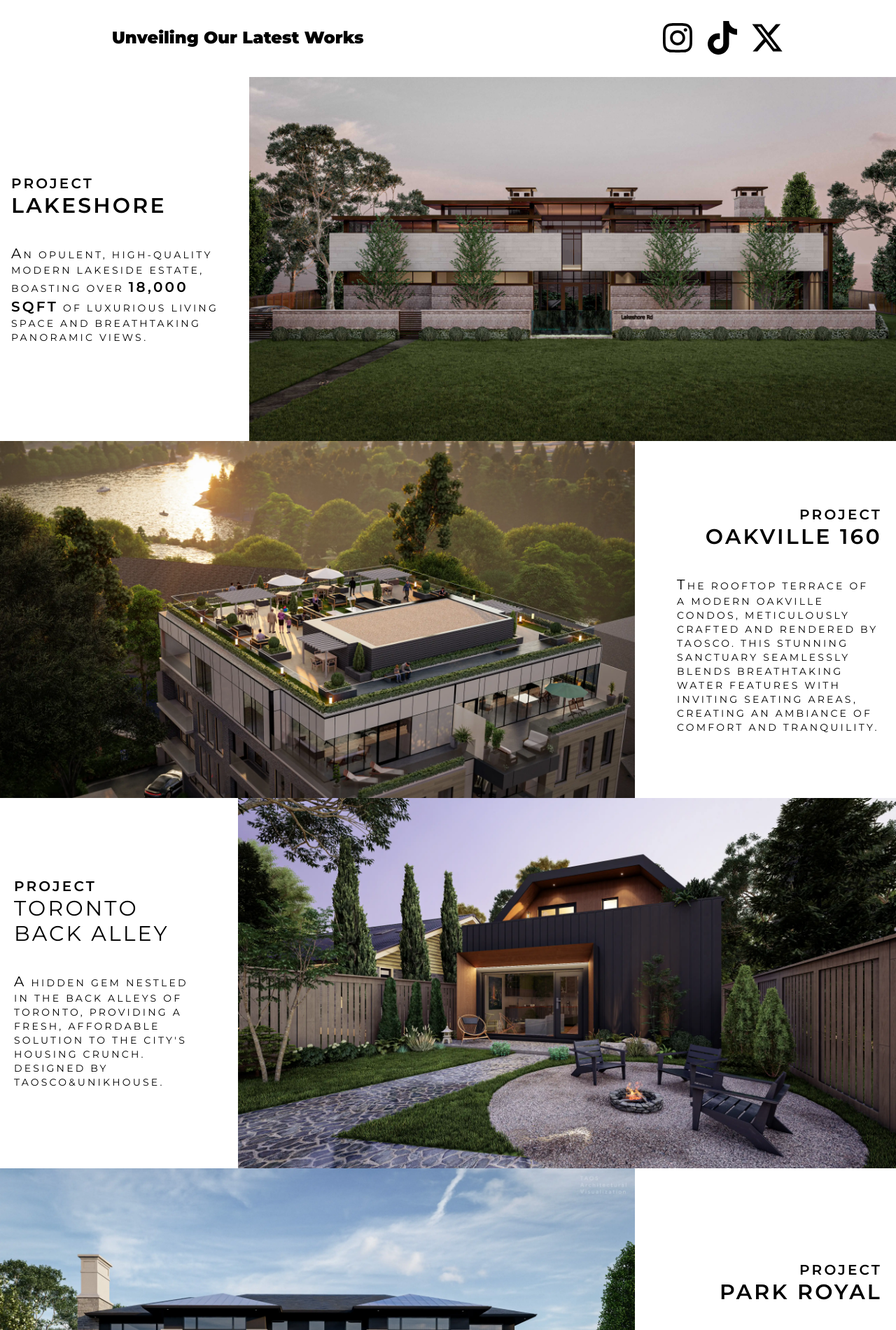
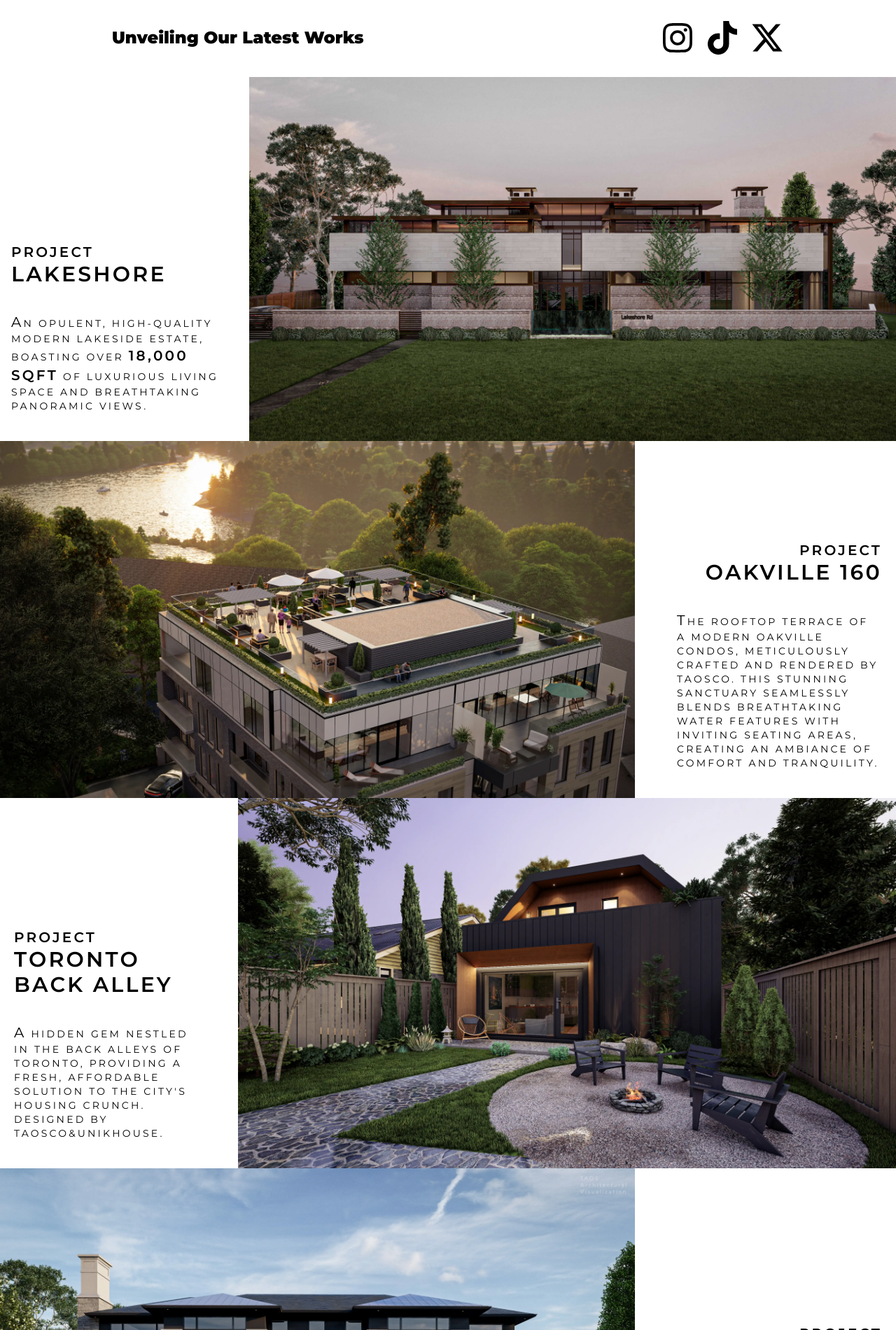
Before and after one commit to QuanZzz/taos-profolio, a Next.js app: page / in a window 1280 px wide. Shown: the part 900-2800 px from the top of the page at 70% size. Built offline with nearby package versions, Linux system fonts and the light colour scheme.

Commit message:
layout tweaks

```diff
--- a/src/components/Header.js
+++ b/src/components/Header.js
@@ -16,16 +16,17 @@ export const Header = () => {
       </Link>
       <div className="flex items-center font-montserrat">
         <nav className="bg-transparent flex items-center">
+          <div className="flex items-center mx-auto w-full px-2.5 text-xs md:text-base">
+            <Link href="/projects" className="hover:text-[#ba9974]">
+              Projects
+            </Link>
+          </div>
+        </nav>
+
+        <nav className="bg-transparent flex items-center">
           <div className="flex items-center mx-auto w-full px-2.5 text-xs md:text-base md:mr-4">
             <Link href="/contact-us" className="hover:text-[#ba9974]">
               Contact us
-            </Link>
-          </div>
-        </nav>
-        <nav className="bg-transparent flex items-center">
-          <div className="flex items-center mx-auto w-full px-2.5 text-xs md:text-base">
-            <Link href="/projects" className="hover:text-[#ba9974]">
-              Projects
             </Link>
           </div>
         </nav>
--- a/src/components/HighlightSection.js
+++ b/src/components/HighlightSection.js
@@ -2,8 +2,8 @@ import { Typography } from "./Typography";
 
 export const HightlightSection = () => (
   <>
-    <div className="flex flex-col md:flex-row items-center bg-white">
-      <div className="py-16 md:py-0 w-full md:w-3/12 min-w-[300px] md:max-w-[400px] flex flex-col md:ml-4 font-montserrat tracking-[0.2rem] uppercase">
+    <div className="flex flex-col md:flex-row items-center md:items-end bg-white">
+      <div className="py-16 md:py-10 w-full md:w-3/12 min-w-[300px] md:max-w-[400px] flex flex-col md:ml-4 font-montserrat tracking-[0.2rem] uppercase">
         <Typography
           semiBold={true}
           className="mx-16 md:mx-0 text-xl md:max-w-[300px] w-full text-left"
@@ -28,11 +28,11 @@ export const HightlightSection = () => (
       </div>
     </div>
 
-    <div className="flex flex-col md:flex-row items-center bg-white">
+    <div className="flex flex-col md:flex-row items-center md:items-end bg-white">
       <div className="md:pr-10 pb-10 md:pb-0">
         <img src="/images/20.webp" />
       </div>
-      <div className="py-16 md:py-0 w-full w-3/12 min-w-[300px] max-w-[400px] md:px-5 flex flex-col md:items-end font-montserrat tracking-[0.2rem] uppercase">
+      <div className="py-16 md:py-10 w-full w-3/12 min-w-[300px] max-w-[400px] md:px-5 flex flex-col md:items-end font-montserrat tracking-[0.2rem] uppercase">
         <Typography
           semiBold={true}
           className="mx-16 md:mx-0 text-xl md:max-w-[300px] w-full text-left md:text-right"
@@ -56,8 +56,8 @@ export const HightlightSection = () => (
     </div>
 
     {/* remove opacity if needed */}
-    <div className="flex flex-col md:flex-row items-center bg-white">
-      <div className="py-16 w-full md:w-3/12 min-w-[300px] md:max-w-[400px] md:px-5 flex flex-col md:items-center font-montserrat tracking-[0.2rem] uppercase">
+    <div className="flex flex-col md:flex-row items-center md:items-end bg-white">
+      <div className="py-16 md:py-10 w-full md:w-3/12 min-w-[300px] md:max-w-[400px] md:px-5 flex flex-col md:items-center font-montserrat tracking-[0.2rem] uppercase">
         <Typography
           semiBold={true}
           className="mx-16 md:mx-0 text-xl md:max-w-[300px] w-full text-left"
@@ -65,7 +65,7 @@ export const HightlightSection = () => (
           Project
         </Typography>
         <Typography
-          semiBoldbold={true}
+          semiBold={true}
           className="mx-16 md:mx-0 text-3xl md:max-w-[300px] pb-4"
         >
           Toronto Back Alley
@@ -81,11 +81,11 @@ export const HightlightSection = () => (
       </div>
     </div>
 
-    <div className="flex flex-col md:flex-row items-center bg-white">
+    <div className="flex flex-col md:flex-row items-center md:items-end bg-white">
       <div className="md:pr-10 pb-10 md:pb-0">
         <img src="/images/14.webp" />
       </div>
-      <div className="py-16 md:py-0 w-full w-3/12 min-w-[300px] max-w-[400px] md:px-5 flex flex-col md:items-end font-montserrat tracking-[0.2rem] uppercase">
+      <div className="py-16 md:py-10 w-full w-3/12 min-w-[300px] max-w-[400px] md:px-5 flex flex-col md:items-end font-montserrat tracking-[0.2rem] uppercase">
         <Typography
           semiBold={true}
           className="mx-16 md:mx-0 text-xl md:max-w-[300px] w-full text-left md:text-right"
--- a/src/pages/contact-us.js
+++ b/src/pages/contact-us.js
@@ -44,7 +44,7 @@ export default function Page() {
         <title>TAOS ARCHITECTURAL VISUALIZATION</title>
         <meta name="description" content="TAOS ARCHITECTURAL VISUALIZATION" />
       </Head>
-      <Layout className="h-screen">
+      <Layout className="md:h-screen">
         <Header />
         <div
           className="h-full bg-black flex flex-col justify-center items-center md:items-start md:flex-row md:justify-start"
@@ -87,7 +87,7 @@ export default function Page() {
               />
             </form>
 
-            <div className="flex flex-col mt-10 md:mt-0 md:ml-10 h-full font-montserrat">
+            <div className="flex flex-col mt-10 mb-10 md:mt-0 md:ml-10 h-full font-montserrat">
               <Typography
                 className="uppercase tracking-[0.3rem] text-slate-900"
                 size="2xl"
--- a/src/pages/index.js
+++ b/src/pages/index.js
@@ -59,7 +59,7 @@ export default function Page() {
                 }
                 onClick={(e) => handleOnClick(e)}
                 target="_blank"
-                className="hover:text-blue-500"
+                className="hover:text-[#ba9974]"
               />
               <IconButton
                 id="tiktokLink"
@@ -68,7 +68,7 @@ export default function Page() {
                 }
                 onClick={(e) => handleOnClick(e)}
                 target="_blank"
-                className="hover:text-blue-500"
+                className="hover:text-[#ba9974]"
               />
               <IconButton
                 id="twitterLink"
@@ -77,7 +77,7 @@ export default function Page() {
                 }
                 onClick={(e) => handleOnClick(e)}
                 target="_blank"
-                className="hover:text-blue-500"
+                className="hover:text-[#ba9974]"
               />
             </div>
           </div>
```
